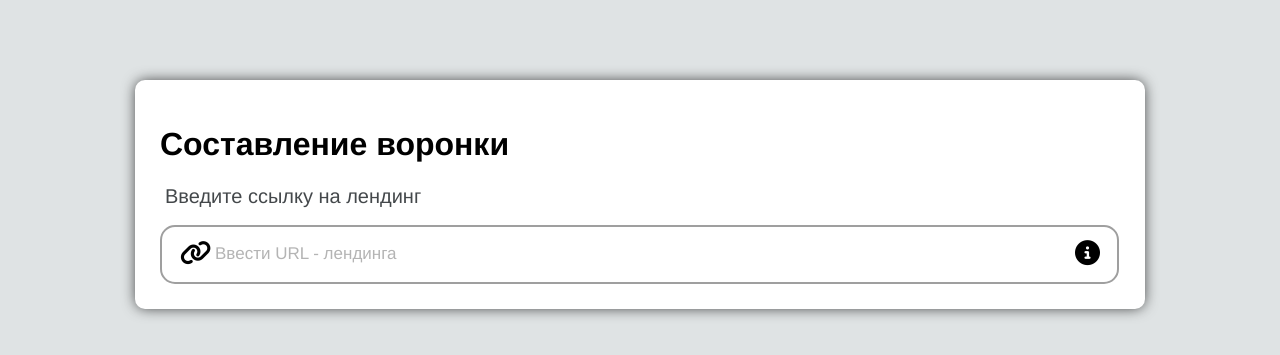
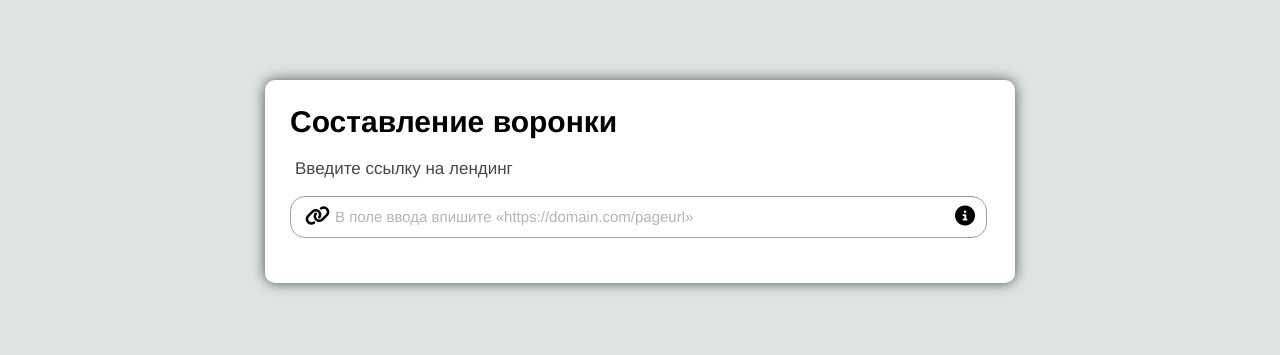
Before and after one commit to razumovr/deliveryclub, a Django app: page /funnel in a window 1280 px wide. Shown: the top 355 px of the page. Run offline with Django 3.2, Linux system fonts and the light colour scheme; the visitor is signed in with stand-in values (Sample User, id 1); some libraries are stand-ins or nearby versions.

Commit message:
Fixed funnel

```diff
--- a/Startpage/templates/mainpage/index.html
+++ b/Startpage/templates/mainpage/index.html
@@ -17,8 +17,13 @@
         background: #dfe3e4;
     }
 
+    h1 {
+        font-size: 30px;
+        margin-top: 0;
+    }
+
     .container {
-        width: 960px;
+        width: 700px;
         margin: 80px auto 40px auto;
         background: #ffffff;
         padding: 25px;
@@ -51,18 +56,18 @@
     }
     .form-item label {
         color: #44484b;
-        font-size: 20px;
+        font-size: 17px;
         padding-left: 5px;
     }
     .form-item i {
         position: absolute;
-        bottom: 18px;
-        left: 20px;
-        font-size: 25px;
+        bottom: 12px;
+        left: 15px;
+        font-size: 20px;
     }
     .form-item i.fa-info-circle {
         left: auto;
-        right: 20px;
+        right: 15px;
         cursor: pointer;
     }
     .form-item i.fa-info-circle p {
@@ -70,13 +75,13 @@
         font-family: "Helvetica", sans-serif;
         top: -48px;
         margin: 0;
-        left: -301px;
+        left: -315px;
+        right: 40px;
         background: #dfe3e4;
         font-size: 13px;
         padding: 10px;
         line-height: 18px;
         font-weight: 100;
-        white-space: nowrap;
         display: none;
         -webkit-transition: 0.3s;
         -moz-transition: 0.3s;
@@ -92,8 +97,13 @@
         border-right: 10px solid transparent;
         border-top: 12px solid #dfe3e4;
         position: absolute;
-        right: 15px;
-        bottom: -11px;
+        right: -15px;
+        bottom: 30px;
+        -webkit-transform: rotate(-90deg);
+        -moz-transform: rotate(-90deg);
+        -ms-transform: rotate(-90deg);
+        -o-transform: rotate(-90deg);
+        transform: rotate(-90deg);
     }
     .form-item i.fa-info-circle:hover p {
         display: block;
@@ -104,13 +114,16 @@
         transition: 0.3s;
     }
     .form-item i.fa-info-circle.more p {
-        left: -143px;
+        left: -195px;
+    }
+    .form-item i.fa-info-circle.fas-complete p {
+        left: -340px;
     }
     .form-input {
-        width: calc(100% - 70px);
-        height: 45px;
-        padding: 5px 15px 5px 50px;
-        border: 2px solid #9f9f9f;
+        width: calc(100% - 60px);
+        height: 30px;
+        padding: 5px 15px 5px 40px;
+        border: 1px solid #9f9f9f;
         -webkit-border-radius: 15px;
         -moz-border-radius: 15px;
         border-radius: 15px;
@@ -141,9 +154,9 @@
     .form-label {
         position: absolute;
         pointer-events: none;
-        left: 45px;
-        top: 59px;
-        font-size: 17px;
+        left: 35px;
+        top: 49px;
+        font-size: 15px;
         color: #b4b4b4;
         -webkit-transition: 0.3s;
         -moz-transition: 0.3s;
@@ -186,6 +199,12 @@
         z-index: 11;
         justify-content: center;
         align-items: center;
+        flex-direction: column;
+    }
+    .loader p {
+        margin-top: -100px;
+        font-size: 33px;
+        color: #ffffff;
     }
 
     .alert {
@@ -401,18 +420,18 @@
             <i class="fas fa-link"></i>
             {{ form.land }}
             <i class="fas fa-info-circle">
-                <p><b>Например:</b> https://1.changellenge.com/company/bain</p>
+                <p><b>Скопируйте</b> из адресной строки URL лендинга проекта без utm-разметки. <b>Внимание</b>, пока инструмент работает только с 1.changellenge.com и с changellenge.com</p>
             </i>
-            <span class="form-label">Ввести URL - лендинга</span>
+            <span class="form-label">В поле ввода впишите «https://domain.com/pageurl»</span>
         </div>
         <div class="form-item">
             <label for="id_success">Введите ссылку на Success Page</label>
             <i class="fas fa-link"></i>
             {{ form.success }}
             <i class="fas fa-info-circle">
-                <p><b>Например:</b> https://1.changellenge.com/company/bain</p>
+                <p><b>Скопируйте</b> из адресной строки URL лендинга проекта без utm-разметки. <b>Внимание</b>, пока инструмент работает только с 1.changellenge.com и с changellenge.com</p>
             </i>
-            <span class="form-label">Ввести URL - Success Page</span>
+            <span class="form-label">В поле ввода впишите «https://domain.com/pageurl»</span>
         </div>
         <div class="form-item">
             <label for="id_start">Введите дату старта промо</label>
@@ -428,19 +447,19 @@
             <label for="id_complete">Введите ссылку на таблицу регистраций complete</label>
             <i class="fas fa-link"></i>
             {{ form.complete }}
-            <i class="fas fa-info-circle">
-                <p><b>Например:</b> https://1.changellenge.com/company/bain</p>
+            <i class="fas fa-info-circle fas-complete">
+                <p><b>Скопируйте</b> ссылку на базу регистраций Complete. <b>Внимание</b>, чтобы инструмент работал, убедитесь, что вы раздали доступ к таблице регистраций на почту r.razumov@changellenge.ru</p>
             </i>
-            <span class="form-label">Ввести ссылку на complete</span>
+            <span class="form-label">В поле ввода впишите «https://domain.com/pageurl»</span>
         </div>
         <div class="form-item">
             <label for="id_heshteg">Введите хештег</label>
             <i class="fas fa-hashtag"></i>
             {{ form.heshteg }}
-            <i class="fas fa-info-circle">
-                <p><b>Например:</b> #changellenge</p>
+            <i class="fas fa-info-circle more">
+                <p><b>Скопируйте</b> точное написание хештега поста из группы Вконтакте вместе со значком <b>#</b></p>
             </i>
-            <span class="form-label">Ввести хештег</span>
+            <span class="form-label">#cupmoscow</span>
         </div>
         <button type="submit" class="btn">Отправить &gt;&gt;</button>
     </form>
@@ -457,6 +476,7 @@
         <div class="l_square"><span></span><span></span><span></span></div>
         <div class="l_square"><span></span><span></span><span></span></div>
     </div>
+    <p>Пожалуйста подождите,<br> идет загрузка данных...</p>
 </div>
 <div class="bg"></div>
 
--- a/Startpage/templates/start.html
+++ b/Startpage/templates/start.html
@@ -5,7 +5,7 @@
  </head>
  <body>
      {% if user.is_authenticated %}
-     <a href="{% url 'users:logout' %}">log out</a>
+     <a href="{% url 'users:logout' %}">Выход</a>
      {% else %}
      {% endif %}
    <a href="https://deliveryclub.herokuapp.com/funnel">Построить воронку</a>
```
Also changed, not shown: Startpage/templates/mainpage/styles/style.css (+37 -18 lines), Startpage/templates/mainpage/styles/style.sass (+35 -18 lines), Startpage/templates/mainpage/test.html (+10 -9 lines), 1 other file.
